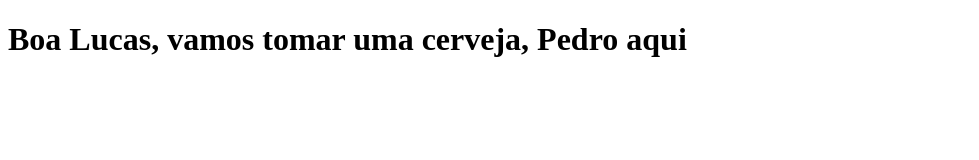
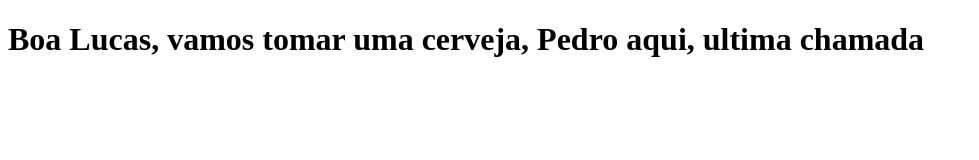
Before and after one commit to lucas-cravo/T-picos-Especiais-Fatec, a plain HTML site: page index.html in a window 1280 px wide. Shown: the whole page, without its empty margins (0-979 px from the left). Drawn offline with Linux system fonts and the light colour scheme.

Commit message:
Chamada para cerveja

```diff
--- a/index.html
+++ b/index.html
@@ -7,6 +7,6 @@
     <title>Document</title>
 </head>
 <body>
-  <h1>Boa Lucas, vamos tomar uma cerveja, Pedro aqui</h1>
+  <h1>Boa Lucas, vamos tomar uma cerveja, Pedro aqui, ultima chamada</h1>
 </body>
 </html>
```
